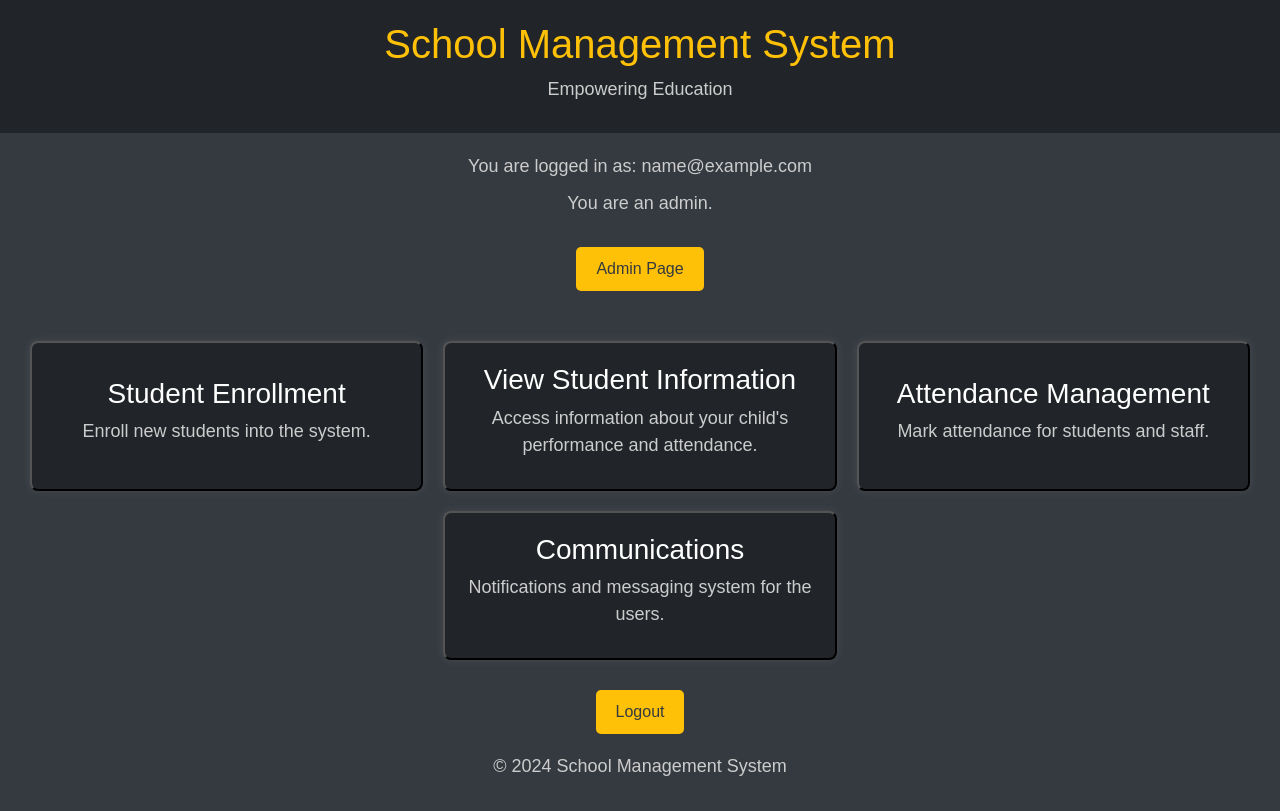
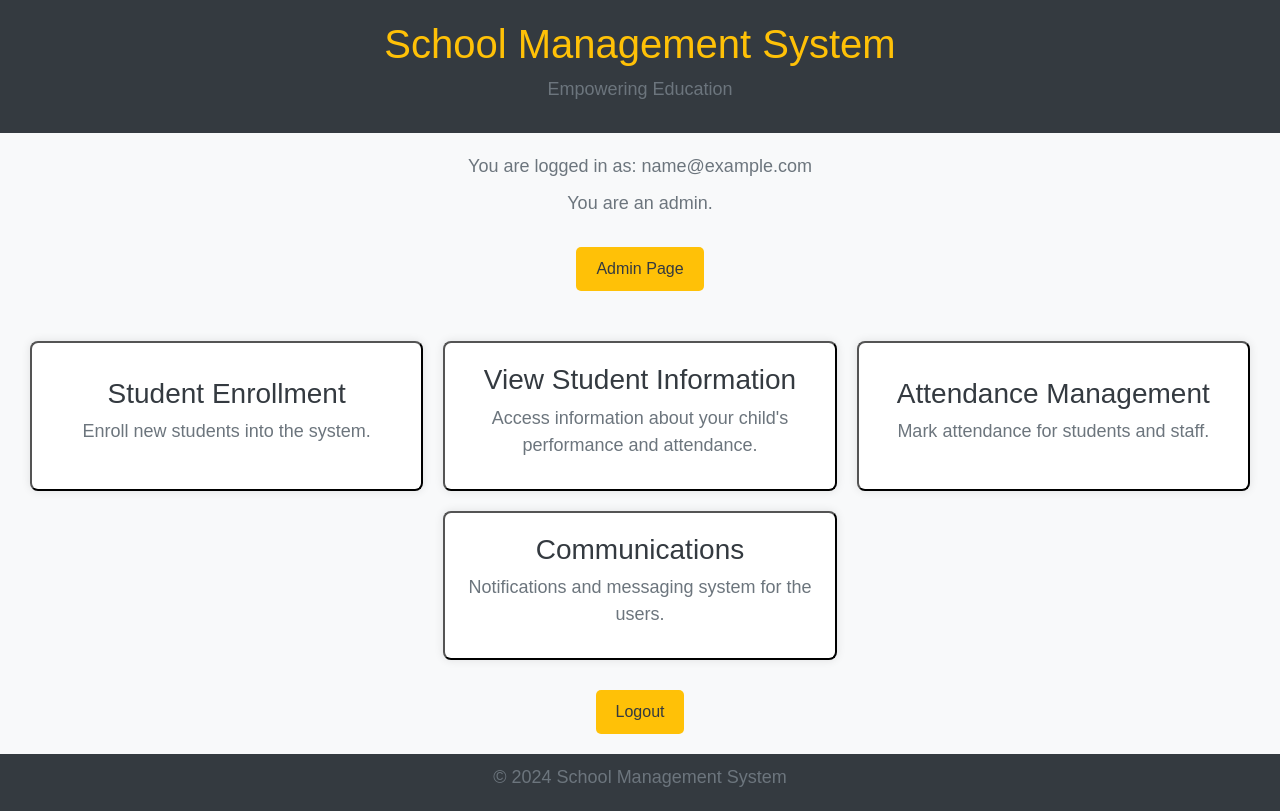
Before and after one commit to mzaheen610/school-management-system, a Django app: page / in a window 1280 px wide. Before the commit the page ends 776 px from the top, so only its background shows below. Run offline with Django 3.2, Linux system fonts and the light colour scheme; the visitor is signed in with stand-in values (Sample User, id 1); parts of the project's set-up code (start-up, migrations or seed data) failed here and were passed over.

Commit message:
Changed index page to light theme.

```diff
--- a/app/student/templates/student_profile.html
+++ b/app/student/templates/student_profile.html
@@ -71,12 +71,14 @@
 
         .btn-container {
             display: flex;
+            position: relative;
             justify-content: space-between;
             margin-top: 20px;
         }
 
         .btn-container button {
             width: 48%;
+            position: relative;
         }
     </style>
     {% block head %} {% endblock %}
--- a/app/user/templates/index.html
+++ b/app/user/templates/index.html
@@ -11,14 +11,15 @@
             font-family: 'Arial', sans-serif;
             margin: 0;
             padding: 0;
-            background-color: #343a40; /* Dark background color */
-            color: #fff; /* White text color */
+            background-color: #f8f9fa; /* Light background color */
+            color: #495057; /* Dark text color */
         }
 
         header {
-            background-color: #212529; /* Darker background color */
+            background-color: #343a40; /* Darker background color */
             padding: 20px;
             text-align: center;
+            color: #fff; /* White text color */
         }
 
         h1 {
@@ -32,7 +33,7 @@
 
         p {
             font-size: 18px;
-            color: #ccc; /* Light gray text color */
+            color: #6c757d; /* Gray text color */
             margin-bottom: 10px;
         }
 
@@ -57,19 +58,20 @@
         .feature {
             width: calc(33.33% - 20px);
             padding: 20px;
-            background-color: #212529; /* Darker background color */
+            background-color: #fff; /* White background color */
             margin: 10px;
             border-radius: 8px;
-            box-shadow: 0 0 10px rgba(255, 255, 255, 0.1);
+            box-shadow: 0 0 10px rgba(0, 0, 0, 0.1);
             transition: transform 0.3s ease-in-out;
         }
 
         .feature:hover {
             transform: scale(1.05);
+            box-shadow: 0 0 20px rgba(0, 0, 0, 0.2);
         }
 
         .feature h3 {
-            color: #fff; /* White text color for h3 inside .feature */
+            color: #343a40; /* Dark text color */
         }
 
         footer {
@@ -77,9 +79,6 @@
             color: #fff; /* White text color */
             text-align: center;
             padding: 10px;
-            position: fixed;
-            bottom: 0;
-            width: 100%;
         }
     </style>
 </head>
@@ -186,8 +185,3 @@
     <footer>
         <p>&copy; 2024 School Management System</p>
     </footer>
-
-    <!-- Bootstrap JS (Optional, for certain Bootstrap components) -->
-    <script src="https://cdn.jsdelivr.net/npm/bootstrap@5.3.0/dist/js/bootstrap.bundle.min.js"></script>
-</body>
-</html>
```
